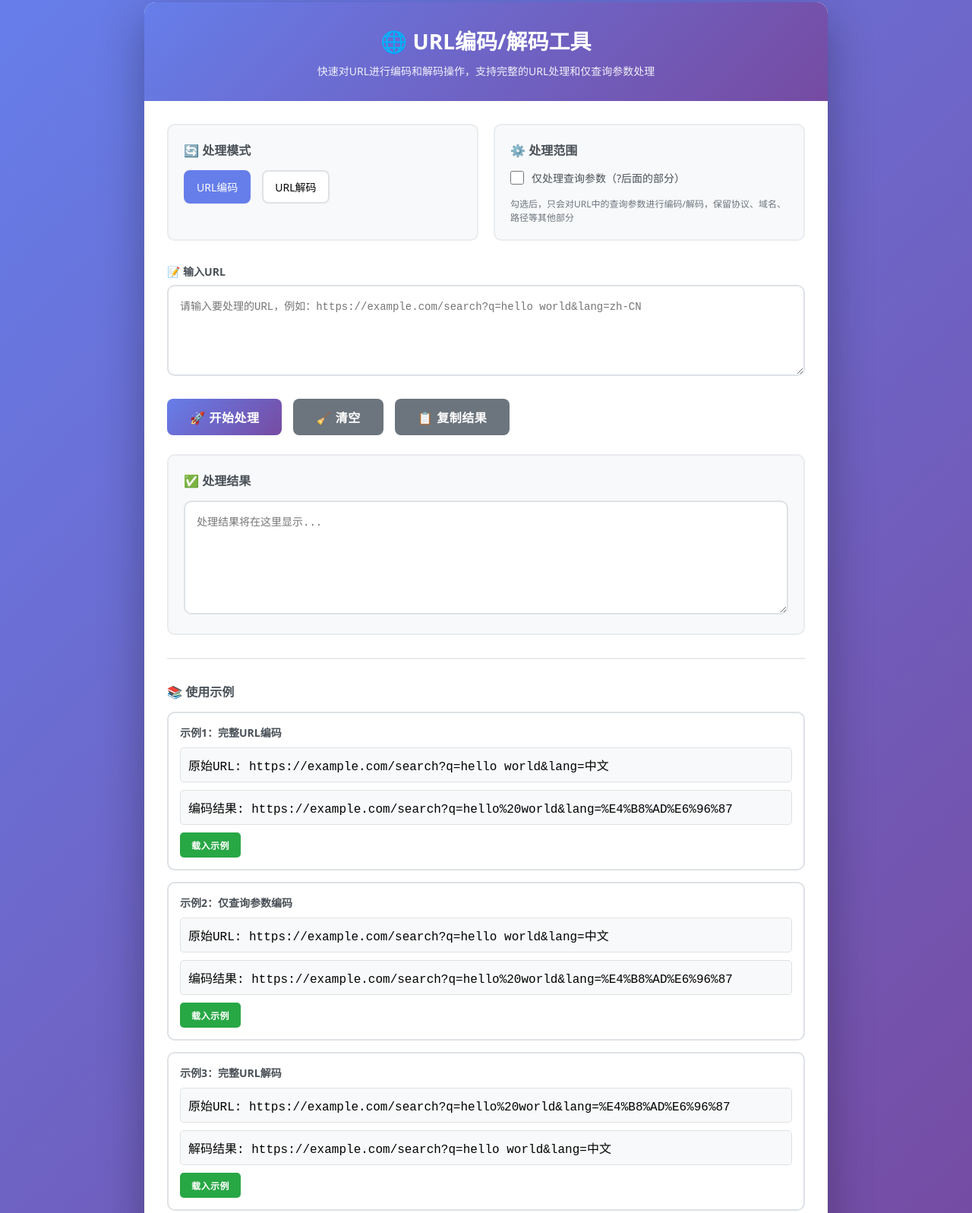
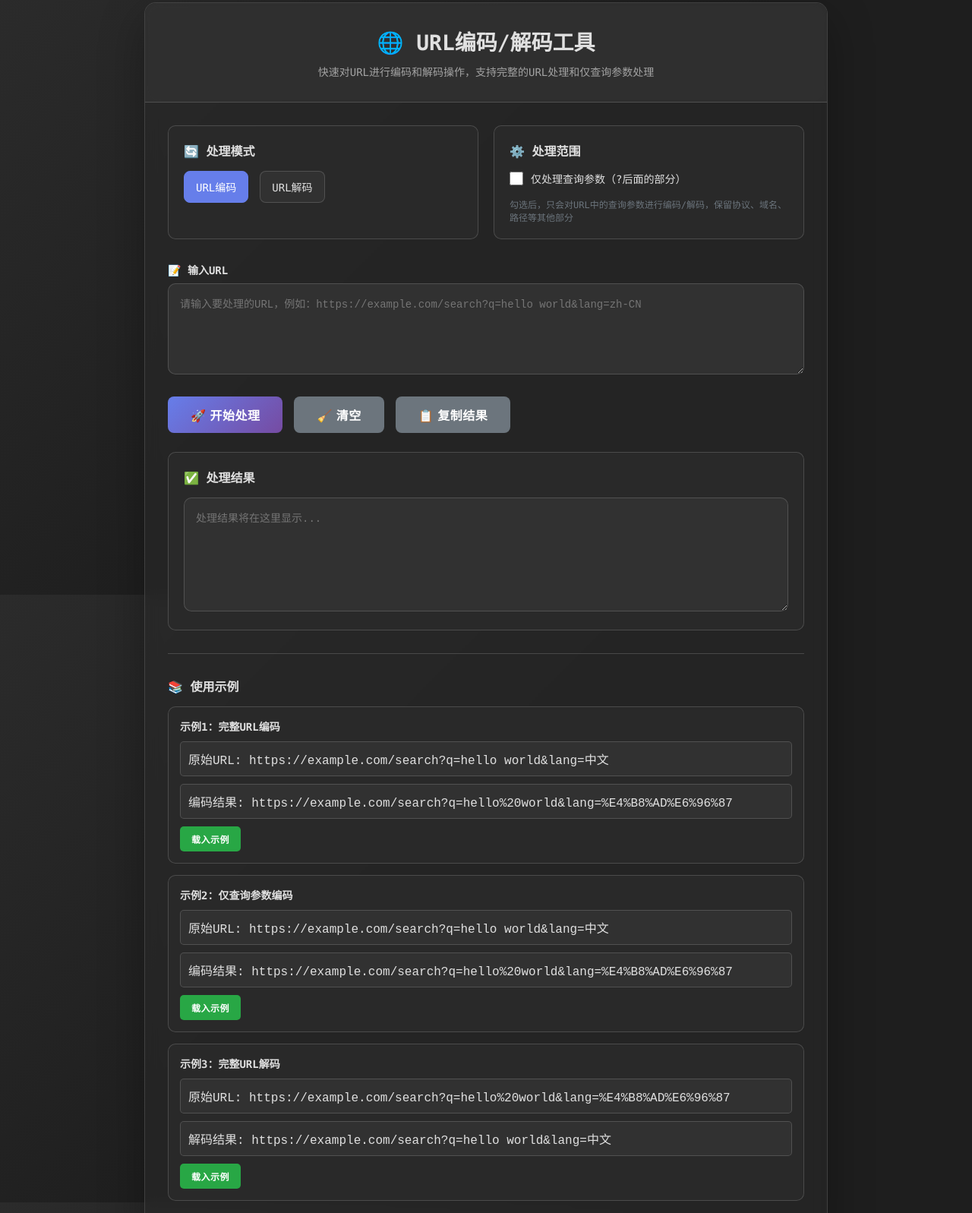
Before and after one commit to jiyuefeng/awesome-spider-tools, a plain HTML site: page url.html in a window 1280 px wide. Shown: the part 17-1614 px from the top of the page at 76% size. Drawn offline with Linux system fonts and the light colour scheme.

Commit message:
增加url工具

```diff
--- a/url.html
+++ b/url.html
@@ -12,24 +12,31 @@
         }
 
         body {
-            font-family: 'Segoe UI', Tahoma, Geneva, Verdana, sans-serif;
-            background: linear-gradient(135deg, #667eea 0%, #764ba2 100%);
+            font-family: ui-monospace, SFMono-Regular, Menlo, Monaco, Consolas, "Liberation Mono", "Courier New", monospace;
+            background: linear-gradient(135deg, #2b2b2b 0%, #1e1e1e 50%, #1e1e1e 100%);
             min-height: 100vh;
             padding: 20px;
+            background-attachment: fixed;
         }
 
         .container {
             max-width: 900px;
             margin: 0 auto;
-            background: white;
+            background: rgba(40, 40, 40, 0.6);
+            backdrop-filter: blur(10px);
+            -webkit-backdrop-filter: blur(10px);
             border-radius: 15px;
             box-shadow: 0 20px 60px rgba(0,0,0,0.3);
             overflow: hidden;
+            border: 1px solid rgba(128, 128, 128, 0.3);
         }
 
         .header {
-            background: linear-gradient(135deg, #667eea 0%, #764ba2 100%);
-            color: white;
+            background: rgba(51, 51, 51, 0.8);
+            backdrop-filter: blur(10px);
+            -webkit-backdrop-filter: blur(10px);
+            border-bottom: 1px solid rgba(128, 128, 128, 0.4);
+            color: #e0e0e0;
             padding: 30px;
             text-align: center;
         }
@@ -37,11 +44,13 @@
         .header h1 {
             font-size: 28px;
             margin-bottom: 10px;
+            color: #e0e0e0;
         }
 
         .header p {
             font-size: 14px;
             opacity: 0.9;
+            color: #b0b0b0;
         }
 
         .content {
@@ -58,14 +67,16 @@
         .control-group {
             flex: 1;
             min-width: 250px;
-            background: #f8f9fa;
+            background: rgba(43, 43, 43, 0.8);
+            backdrop-filter: blur(5px);
+            -webkit-backdrop-filter: blur(5px);
             padding: 20px;
             border-radius: 10px;
-            border: 2px solid #e9ecef;
+            border: 1px solid rgba(128, 128, 128, 0.4);
         }
 
         .control-group h3 {
-            color: #495057;
+            color: #e0e0e0;
             margin-bottom: 15px;
             font-size: 16px;
         }
@@ -86,7 +97,7 @@
         .checkbox-group label {
             font-size: 14px;
             cursor: pointer;
-            color: #495057;
+            color: #e0e0e0;
         }
 
         .options {
@@ -96,17 +107,18 @@
         }
 
         .option {
-            background: white;
+            background: rgba(51, 51, 51, 0.9);
             padding: 10px 15px;
             border-radius: 8px;
-            border: 2px solid #dee2e6;
+            border: 1px solid rgba(128, 128, 128, 0.4);
             cursor: pointer;
             transition: all 0.3s;
             font-size: 14px;
+            color: #e0e0e0;
         }
 
         .option:hover {
-            border-color: #667eea;
+            border-color: rgba(128, 128, 128, 0.8);
             box-shadow: 0 2px 8px rgba(102, 126, 234, 0.2);
         }
 
@@ -123,7 +135,7 @@
         .url-input label {
             display: block;
             font-size: 14px;
-            color: #495057;
+            color: #e0e0e0;
             margin-bottom: 8px;
             font-weight: 600;
         }
@@ -132,17 +144,19 @@
             width: 100%;
             height: 120px;
             padding: 15px;
-            border: 2px solid #dee2e6;
+            border: 1px solid rgba(128, 128, 128, 0.4);
             border-radius: 10px;
             font-size: 14px;
             font-family: 'Courier New', monospace;
             resize: vertical;
             transition: border-color 0.3s;
+            background: rgba(51, 51, 51, 0.9);
+            color: #e0e0e0;
         }
 
         .url-input textarea:focus {
             outline: none;
-            border-color: #667eea;
+            border-color: rgba(128, 128, 128, 0.8);
         }
 
         .buttons {
@@ -184,14 +198,16 @@
         }
 
         .result {
-            background: #f8f9fa;
-            border: 2px solid #e9ecef;
+            background: rgba(43, 43, 43, 0.8);
+            backdrop-filter: blur(5px);
+            -webkit-backdrop-filter: blur(5px);
+            border: 1px solid rgba(128, 128, 128, 0.4);
             border-radius: 10px;
             padding: 20px;
         }
 
         .result h3 {
-            color: #495057;
+            color: #e0e0e0;
             margin-bottom: 15px;
             font-size: 16px;
         }
@@ -200,47 +216,51 @@
             width: 100%;
             height: 150px;
             padding: 15px;
-            border: 2px solid #dee2e6;
+            border: 1px solid rgba(128, 128, 128, 0.4);
             border-radius: 10px;
             font-size: 14px;
             font-family: 'Courier New', monospace;
             resize: vertical;
-            background: white;
+            background: rgba(51, 51, 51, 0.9);
+            color: #e0e0e0;
         }
 
         .examples {
             margin-top: 30px;
             padding-top: 30px;
-            border-top: 2px solid #e9ecef;
+            border-top: 1px solid rgba(128, 128, 128, 0.4);
         }
 
         .examples h3 {
-            color: #495057;
+            color: #e0e0e0;
             margin-bottom: 15px;
             font-size: 16px;
         }
 
         .example-item {
-            background: white;
-            border: 2px solid #dee2e6;
+            background: rgba(43, 43, 43, 0.8);
+            backdrop-filter: blur(5px);
+            -webkit-backdrop-filter: blur(5px);
+            border: 1px solid rgba(128, 128, 128, 0.4);
             border-radius: 10px;
             padding: 15px;
             margin-bottom: 15px;
         }
 
         .example-item h4 {
-            color: #495057;
+            color: #e0e0e0;
             margin-bottom: 10px;
             font-size: 14px;
         }
 
         .example-url {
             font-family: 'Courier New', monospace;
-            background: #f8f9fa;
+            background: rgba(51, 51, 51, 0.9);
             padding: 10px;
             border-radius: 5px;
-            border: 1px solid #dee2e6;
+            border: 1px solid rgba(128, 128, 128, 0.4);
             margin-bottom: 10px;
+            color: #e0e0e0;
         }
 
         .copy-btn {
```
Also changed, not shown: index.html (added, +171 -0 lines).
